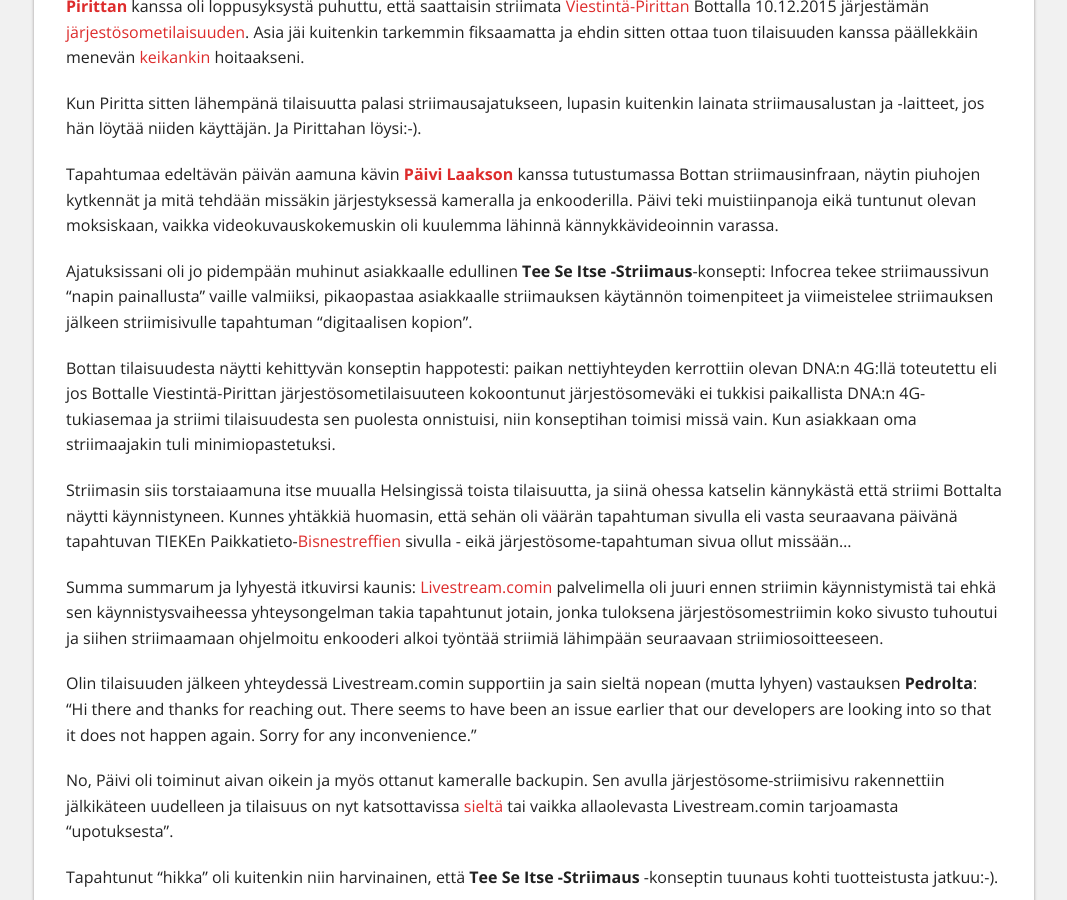
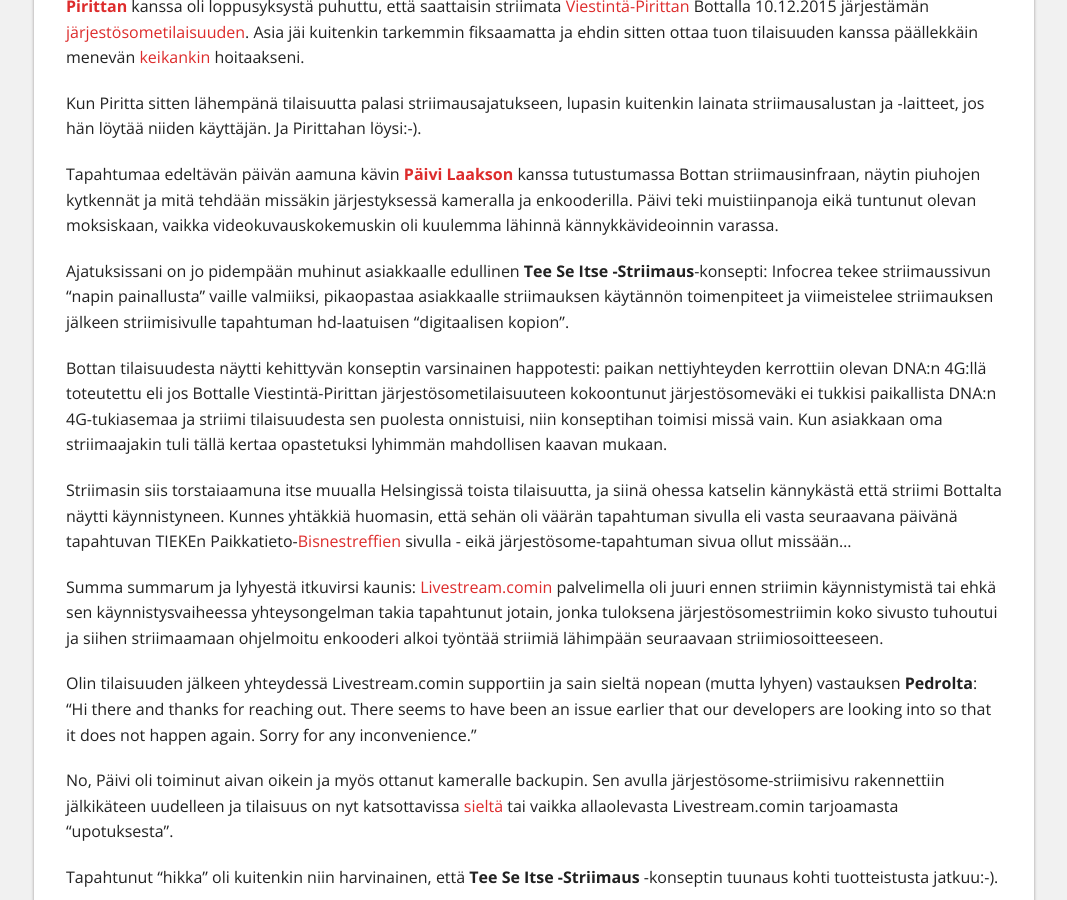
Before and after one commit to Pyppe/infocrea.fi, a Jekyll site: the page built from _posts/2015-12-11-jarjestosome-2016-striimaus.md, in a window 1280 px wide and 900 px high, scrolled down 397 px. Shown: the whole window, without its empty margins (106-1173 px from the left). Built offline with Jekyll 4.4.1, drawn with Linux system fonts in a browser that asks for light colours; nearby versions of some CDN libraries.

Commit message:
Järjestösome-blogin päivitys

```diff
--- a/_posts/2015-12-11-jarjestosome-2016-striimaus.md
+++ b/_posts/2015-12-11-jarjestosome-2016-striimaus.md
@@ -10,9 +10,9 @@
 
 Tapahtumaa edeltävän päivän aamuna kävin **[Päivi Laakson](https://twitter.com/PLaakso)** kanssa tutustumassa Bottan striimausinfraan, näytin piuhojen kytkennät ja mitä tehdään missäkin järjestyksessä kameralla ja enkooderilla. Päivi teki muistiinpanoja eikä tuntunut olevan moksiskaan, vaikka videokuvauskokemuskin oli kuulemma lähinnä kännykkävideoinnin varassa.
 
-Ajatuksissani oli jo pidempään muhinut asiakkaalle edullinen **Tee Se Itse -Striimaus**-konsepti: Infocrea tekee striimaussivun "napin painallusta" vaille valmiiksi, pikaopastaa asiakkaalle striimauksen käytännön toimenpiteet ja viimeistelee striimauksen jälkeen striimisivulle tapahtuman "digitaalisen kopion".
+Ajatuksissani on jo pidempään muhinut asiakkaalle edullinen **Tee Se Itse -Striimaus**-konsepti: Infocrea tekee striimaussivun "napin painallusta" vaille valmiiksi, pikaopastaa asiakkaalle striimauksen käytännön toimenpiteet ja viimeistelee striimauksen jälkeen striimisivulle tapahtuman hd-laatuisen "digitaalisen kopion".
 
-Bottan tilaisuudesta näytti kehittyvän konseptin happotesti: paikan  nettiyhteyden kerrottiin olevan DNA:n 4G:llä toteutettu eli jos Bottalle Viestintä-Pirittan järjestösometilaisuuteen kokoontunut järjestösomeväki ei tukkisi paikallista DNA:n 4G-tukiasemaa ja striimi tilaisuudesta sen puolesta onnistuisi, niin konseptihan toimisi missä vain. Kun asiakkaan oma striimaajakin tuli minimiopastetuksi.
+Bottan tilaisuudesta näytti kehittyvän konseptin varsinainen happotesti: paikan  nettiyhteyden kerrottiin olevan DNA:n 4G:llä toteutettu eli jos Bottalle Viestintä-Pirittan järjestösometilaisuuteen kokoontunut järjestösomeväki ei tukkisi paikallista DNA:n 4G-tukiasemaa ja striimi tilaisuudesta sen puolesta onnistuisi, niin konseptihan toimisi missä vain. Kun asiakkaan oma striimaajakin tuli tällä kertaa opastetuksi lyhimmän mahdollisen kaavan mukaan.
 
 Striimasin siis torstaiaamuna itse muualla Helsingissä toista tilaisuutta, ja siinä ohessa katselin kännykästä että striimi Bottalta näytti käynnistyneen. Kunnes yhtäkkiä huomasin, että sehän oli väärän tapahtuman sivulla eli vasta seuraavana päivänä tapahtuvan TIEKEn Paikkatieto-[Bisnestreffien](https://livestream.com/ITstriimIT/bt122-paikkatieto) sivulla - eikä järjestösome-tapahtuman sivua ollut missään...
 
```
